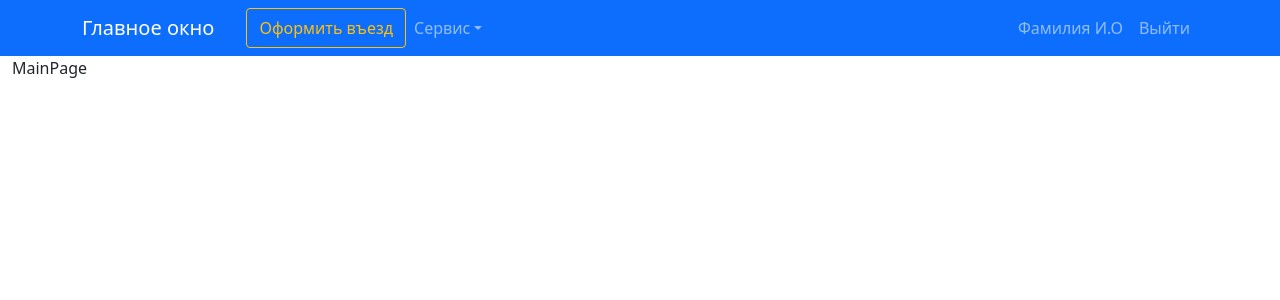
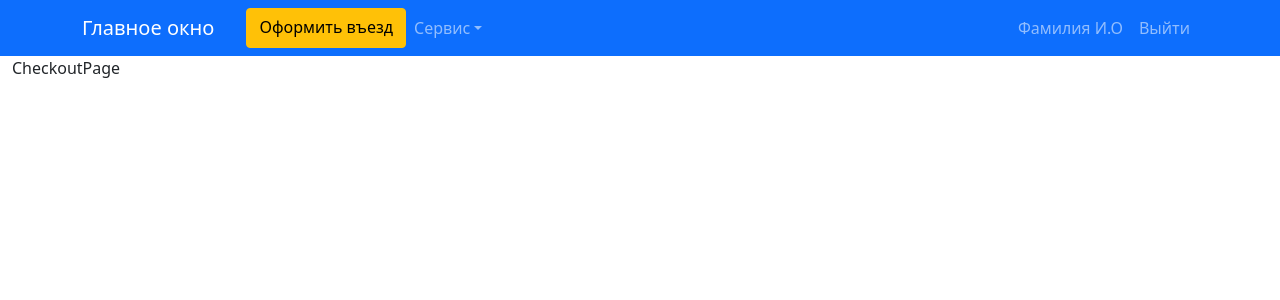
Before and after one commit to s-grushin/controlts, a React (Create React App) app in the folder client/: page /checkout in a window 1280 px wide. Before the commit this address led to /. Shown: the top 300 px of the page. Built offline with nearby package versions, Linux system fonts and the light colour scheme.

Commit message:
checkout page route

```diff
--- a/client/src/components/AppRouter.jsx
+++ b/client/src/components/AppRouter.jsx
@@ -3,6 +3,7 @@ import { Routes, Route, Navigate } from 'react-router-dom'
 import { useSelector } from 'react-redux'
 import AuthPage from '../pages/AuthPage'
 import MainPage from '../pages/MainPage'
+import CheckoutPage from '../pages/CheckoutPage'
 
 const AppRouter = () => {
     const userState = useSelector(state => state.user)
@@ -12,6 +13,7 @@ const AppRouter = () => {
         return (
             <Routes>
                 <Route path='/' element={<MainPage />} />
+                <Route path='/checkout' element={<CheckoutPage />} />
                 <Route path='*' element={<Navigate to='/' />} />
             </Routes>
         )
--- a/client/src/components/TopNavbar.jsx
+++ b/client/src/components/TopNavbar.jsx
@@ -20,7 +20,9 @@ const TopNavbar = () => {
                         <Nav className="me-auto">
                             <Nav.Link href="#features">
                             </Nav.Link>
-                            <Button variant='outline-warning'>Оформить въезд</Button>
+                            <LinkContainer to="/checkout">
+                                <Button variant='outline-warning'>Оформить въезд</Button>
+                            </LinkContainer>
                             <NavDropdown title="Сервис" id="collasible-nav-dropdown">
                                 <NavDropdown.Item href="#action/3.1">Настройки</NavDropdown.Item>
                                 <NavDropdown.Item href="#action/3.2">Справочники</NavDropdown.Item>
--- /dev/null
+++ b/client/src/pages/CheckoutPage.jsx
@@ -0,0 +1,9 @@
+import React from 'react'
+
+const CheckoutPage = () => {
+  return (
+    <div>CheckoutPage</div>
+  )
+}
+
+export default CheckoutPage
```
Also changed, not shown: client/src/pages/Checkout.jsx (deleted).
